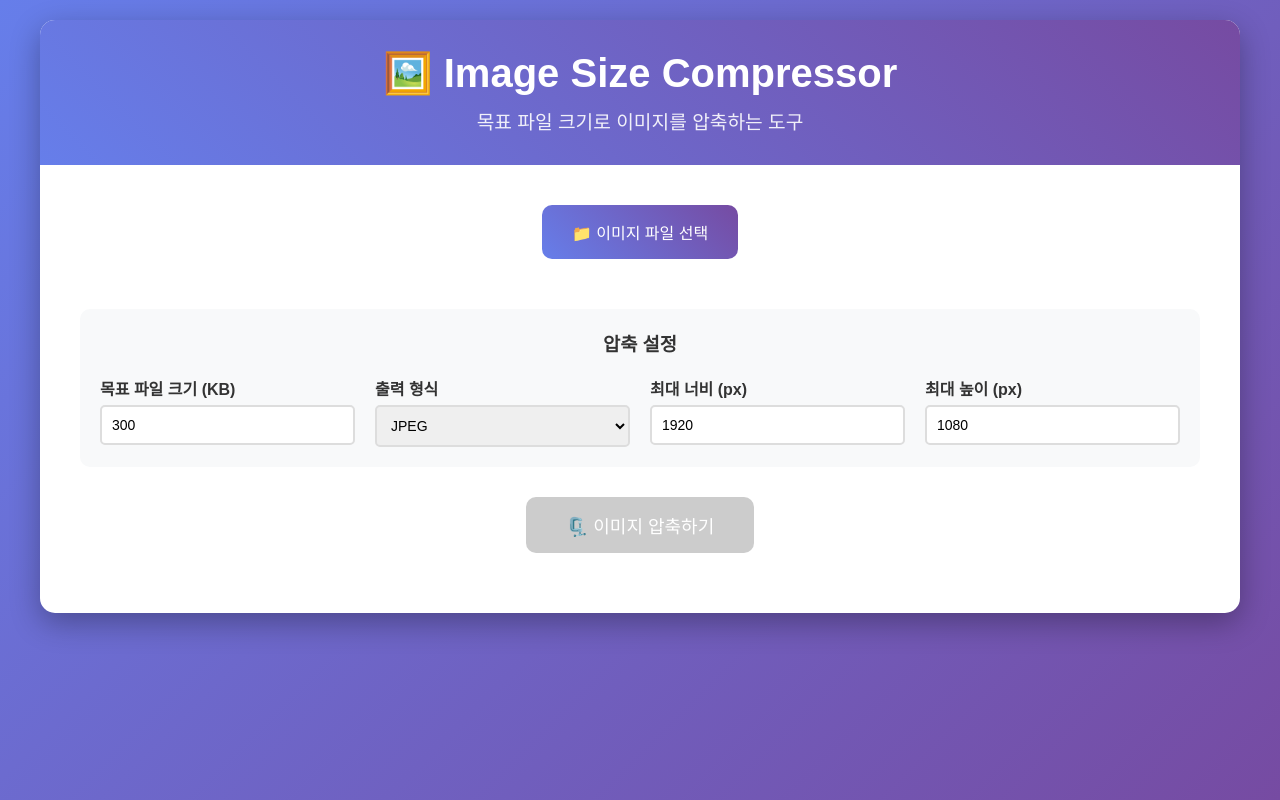
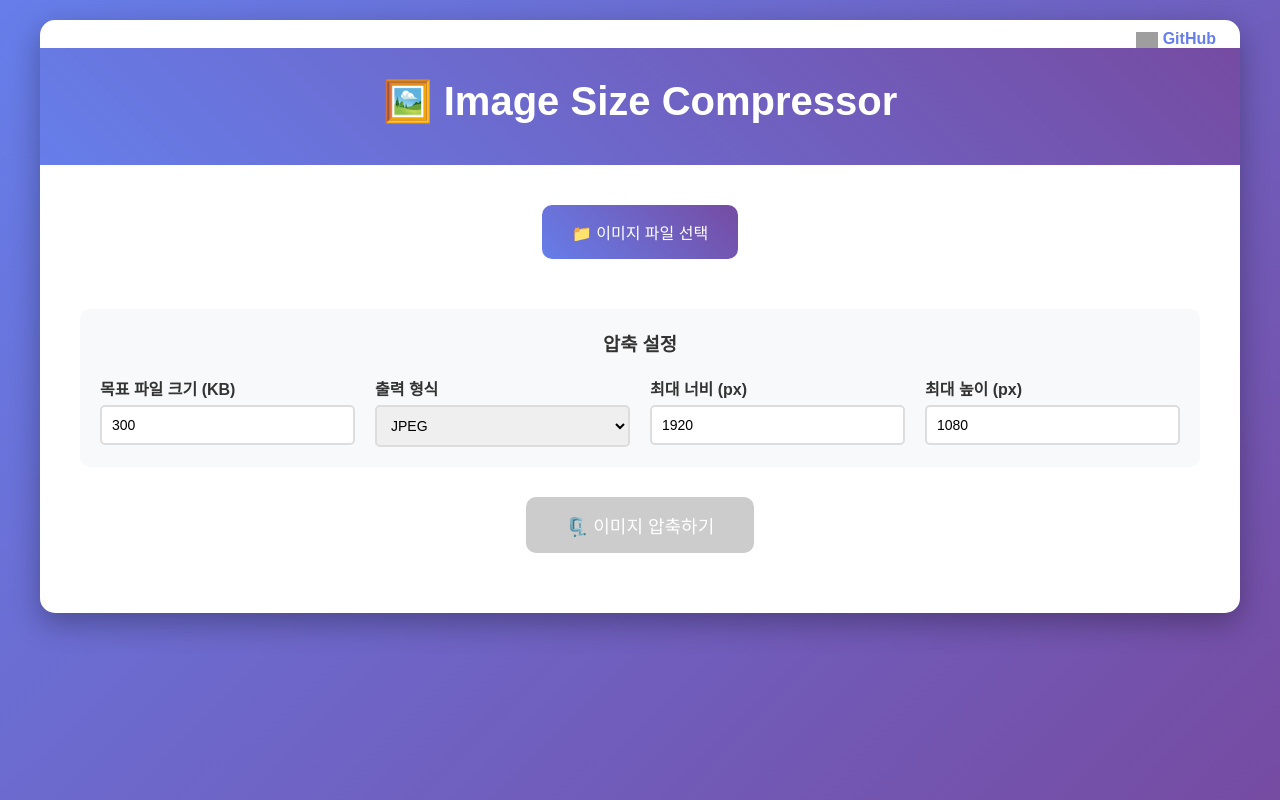
Before and after one commit to oot50674/image_size_compressor, a plain HTML site: page index.html in a window 1280 px wide. Drawn offline with Linux system fonts and the light colour scheme; grey boxes are pictures that could not be loaded.

Commit message:
modified:   index.html

```diff
--- a/index.html
+++ b/index.html
@@ -264,9 +264,13 @@
 </head>
 <body>
     <div class="container">
+        <div style="text-align:right; margin: 10px 0 0 0;">
+            <a href="https://github.com/oot50674/image_size_compressor" target="_blank" style="color:#667eea; text-decoration:none; font-weight:bold; font-size:1em; margin-right:24px;">
+                <img src="https://github.githubassets.com/images/modules/logos_page/GitHub-Mark.png" alt="GitHub" style="height:1em; vertical-align:middle; margin-right:5px;">GitHub
+            </a>
+        </div>
         <div class="header">
             <h1>🖼️ Image Size Compressor</h1>
-            <p>목표 파일 크기로 이미지를 압축하는 도구</p>
         </div>
 
         <div class="main-content">
```
